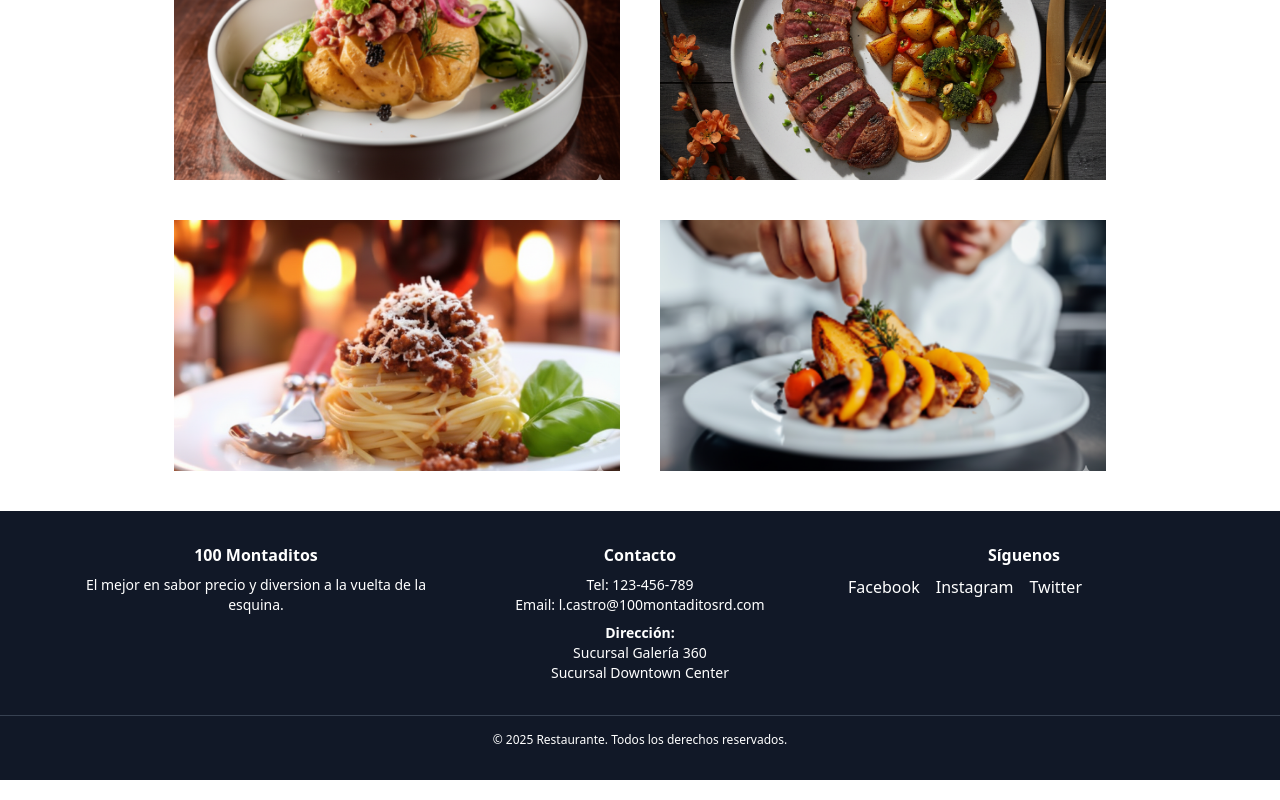
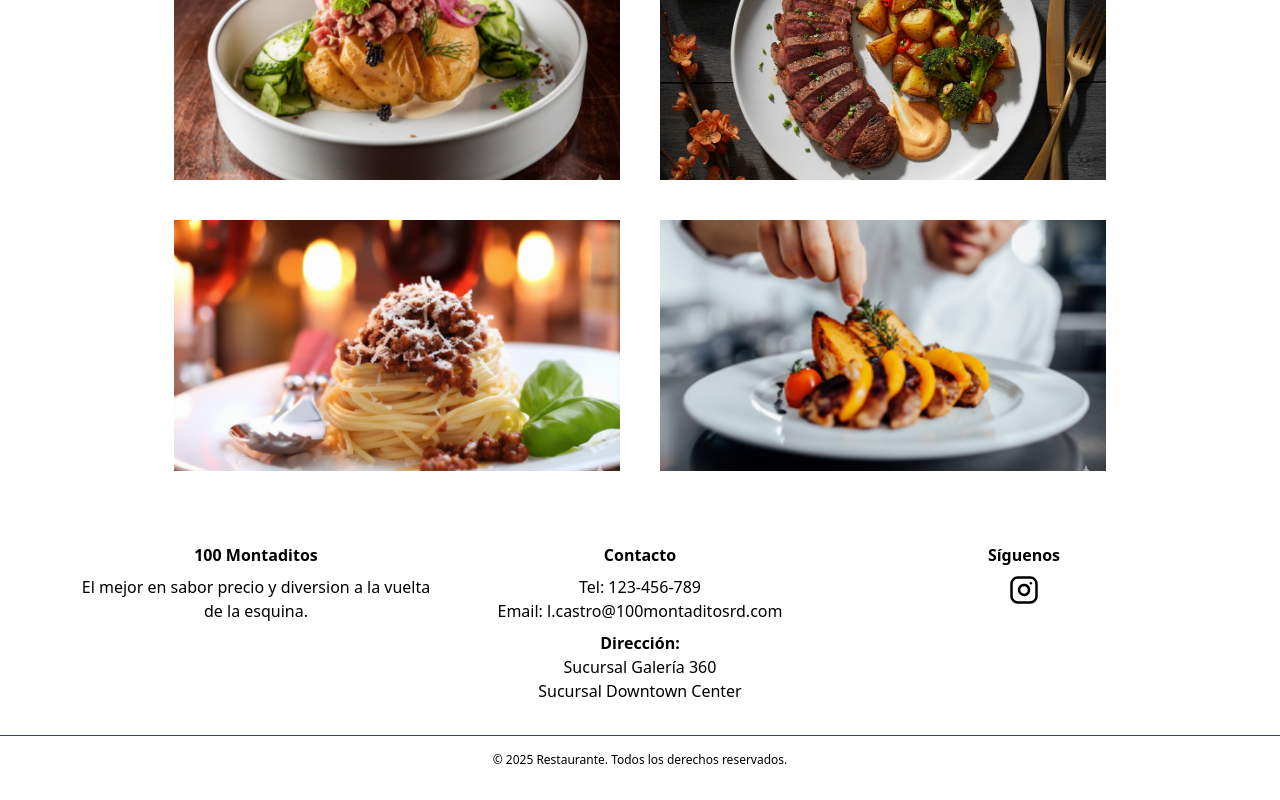
Before and after one commit to DJkell/Class-Restaurant-Template, a React (Vite) app: page / in a window 1280 px wide. Shown: the part 5061-5861 px from the top of the page. Built offline with nearby package versions, Linux system fonts and the light colour scheme.

Commit message:
footer update

```diff
--- a/src/components/footer.tsx
+++ b/src/components/footer.tsx
@@ -1,21 +1,22 @@
 import React from "react";
 import { data } from "../data/data";
+import { Instagram } from "lucide-react";
 
 const Footer: React.FC = () => {
   return (
-    <footer className="bg-gray-900 text-white py-8">
+    <footer className="bg-white text-black py-8">
       {/* Primera fila */}
       <div className="max-w-6xl mx-auto px-4 w-full flex flex-col md:flex-row md:justify-between gap-8">
         <div className="flex-1">
           <h3 className="font-bold mb-2">{data.name}</h3>
-          <p className="text-sm">
+          <p className="text-ms">
             El mejor en sabor precio y diversion a la vuelta de la esquina.
           </p>
         </div>
         <div className="flex-1">
           <h3 className="font-bold mb-2">Contacto</h3>
 
-          <ul className="text-sm">
+          <ul className="text-ms">
             <li>Tel: {data.phone}</li>
             <li>Email: {data.email}</li>
             <li className="mt-2 font-bold ">Dirección:</li>
@@ -28,24 +29,14 @@ const Footer: React.FC = () => {
         </div>
         <div className="flex-1">
           <h3 className="font-bold mb-2">Síguenos</h3>
-          <ul className="flex gap-4">
-            <li>
-              <a href="#" aria-label="Facebook" className="hover:text-gray-400">
-                Facebook
-              </a>
-            </li>
+          <ul className="flex gap-4 justify-center">
             <li>
               <a
                 href="#"
                 aria-label="Instagram"
                 className="hover:text-gray-400"
               >
-                Instagram
-              </a>
-            </li>
-            <li>
-              <a href="#" aria-label="Twitter" className="hover:text-gray-400">
-                Twitter
+                <Instagram size={30} />
               </a>
             </li>
           </ul>
```
